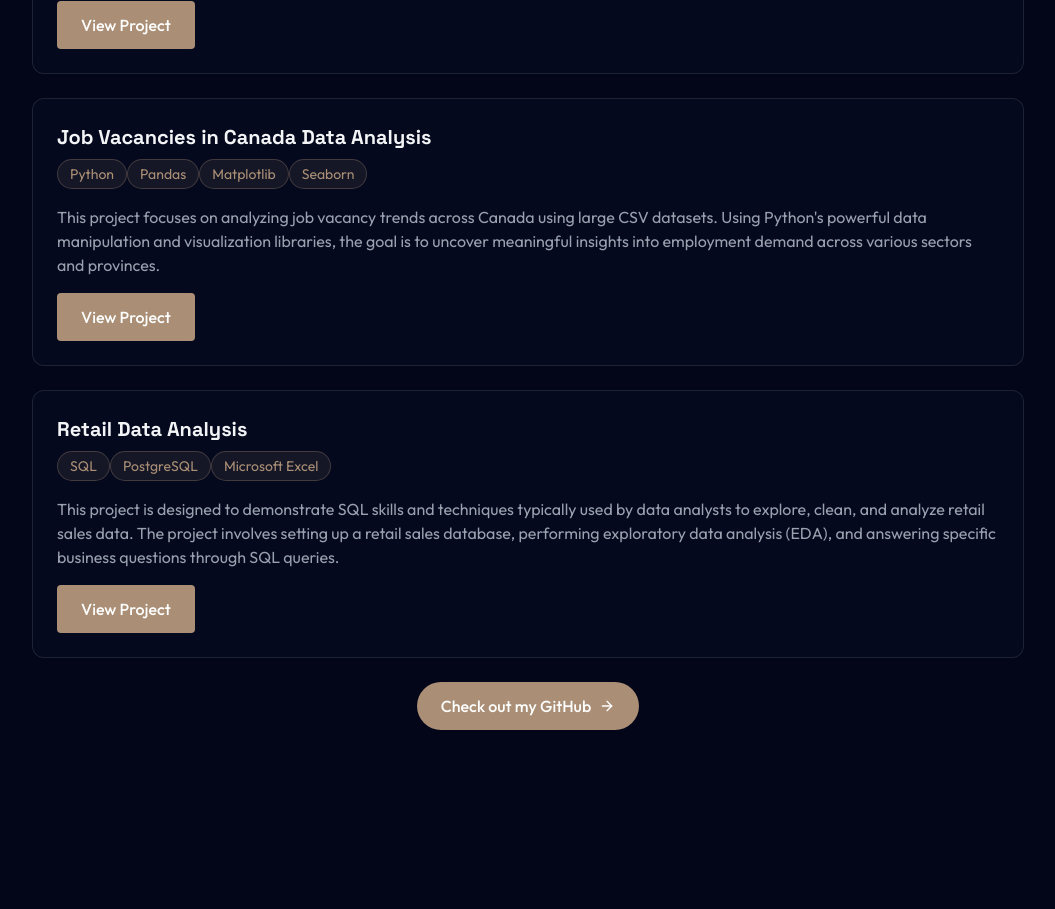
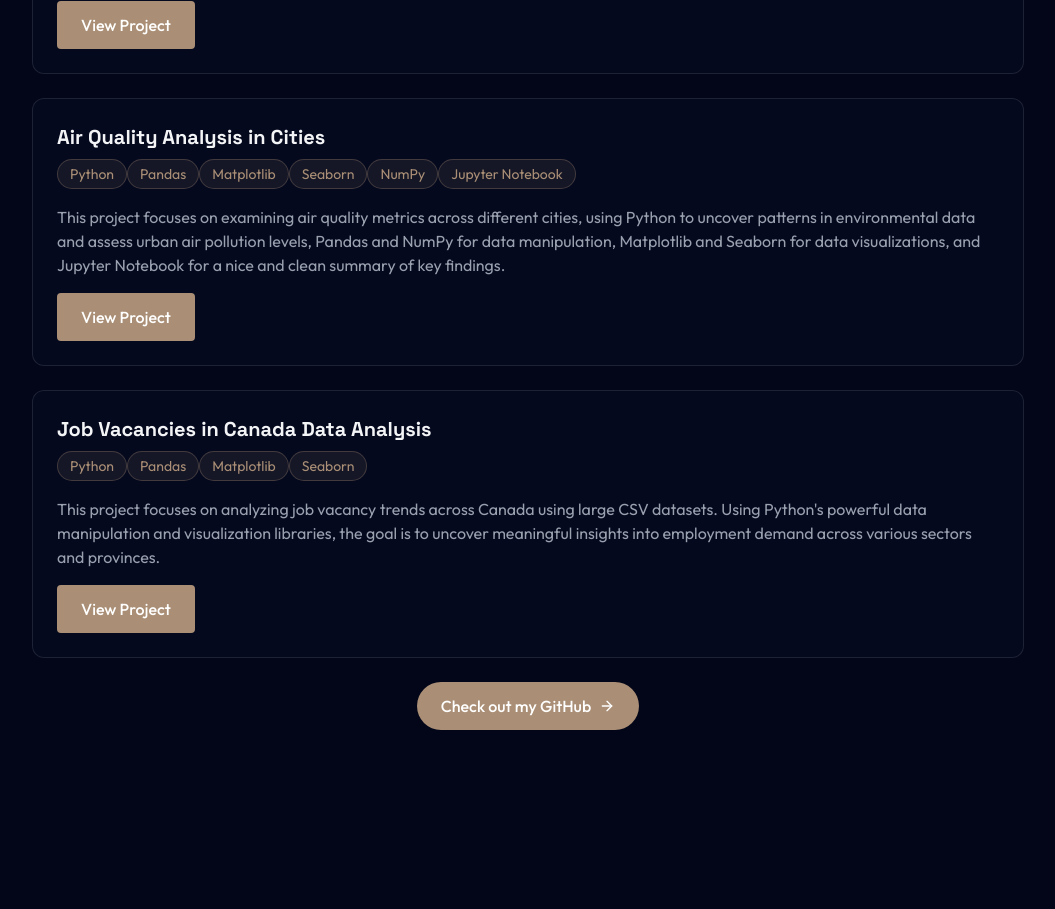
Before and after one commit to louisnguyenn/Louis-Personal-Portfolio, a React (Vite) app: page / in a window 1280 px wide. Shown: the part 3280-4189 px from the top of the page, without its empty margins (112-1167 px from the left). Built offline with nearby package versions, Linux system fonts and the light colour scheme.

Commit message:
project update

```diff
--- a/src/components/sections/Projects.jsx
+++ b/src/components/sections/Projects.jsx
@@ -58,6 +58,29 @@ export const Projects = () => {
 
           {/* project 3 */}
           <div className="bg-[#05091e] relative p-6 rounded-xl border border-white/10 hover:-translate-y-1 hover:border-[#AA8F76] hover:shadow-[0_2px_8px_rgba(59,130,246,0.1)] transition-all duration-300">
+            <h3 className="text-xl font-bold mb-2">Air Quality Analysis in Cities</h3>
+
+            <div className="flex flex-wrap grap-2 mb-4">
+              {["Python", "Pandas", "Matplotlib", "Seaborn", "NumPy", "Jupyter Notebook"].map((tech, key) => (
+                <span key={key} className="bg-[#AA8F76]/10 text-[#AA8F76] border border-[#AA8F76]/30 py-1 px-3 rounded-full text-sm hover:bg-blue-500/20 hover:shadow-[0_2px_8px_rgba(59,130,246,0.2)] transition duration-300">
+                  {tech}
+                </span>
+              ))}
+            </div>
+
+            <p className="text-gray-400 mt-4 mb-4">
+              This project focuses on examining air quality metrics across different cities, using Python to uncover patterns
+              in environmental data and assess urban air pollution levels, Pandas and NumPy for data manipulation, Matplotlib and Seaborn
+              for data visualizations, and Jupyter Notebook for a nice and clean summary of key findings.
+            </p>
+
+            <div className="flex justify-between items-center ">
+              <a href="https://github.com/louisnguyenn/Global_Air_Quality_Data_Analysis" target="_blank" className="bg-[#AA8F76] text-white py-3 px-6 rounded font-medium transition relative overflow-hidden hover:-translate-y-0.5 hover:shadow-[0_0_15px_rbga(59, 130, 246, 0.4)]">View Project</a>
+            </div>
+          </div>
+
+          {/* project 4 */}
+          <div className="bg-[#05091e] relative p-6 rounded-xl border border-white/10 hover:-translate-y-1 hover:border-[#AA8F76] hover:shadow-[0_2px_8px_rgba(59,130,246,0.1)] transition-all duration-300">
             <h3 className="text-xl font-bold mb-2">Job Vacancies in Canada Data Analysis</h3>
 
             <div className="flex flex-wrap grap-2 mb-4">
@@ -70,40 +93,17 @@ export const Projects = () => {
 
             <p className="text-gray-400 mt-4 mb-4">
               This project focuses on analyzing job vacancy trends across Canada using large CSV datasets.
-              Using Python's powerful data manipulation and visualization libraries, the goal is to uncover meaningful
-              insights into employment demand across various sectors and provinces.
+              Using Python's powerful data manipulation and visualization libraries,
+              the goal is to uncover meaningful insights into employment demand across various sectors and provinces.
             </p>
 
             <div className="flex justify-between items-center ">
-              <a href="https://github.com/louisnguyenn/Job-Vacancies-in-Canada-Data-Analysis" target="_blank" className="bg-[#AA8F76] text-white py-3 px-6 rounded font-medium transition relative overflow-hidden hover:-translate-y-0.5 hover:shadow-[0_0_15px_rbga(59, 130, 246, 0.4)]">View Project</a>
-            </div>
-          </div>
-
-          {/* project 4 */}
-          <div className="bg-[#05091e] relative p-6 rounded-xl border border-white/10 hover:-translate-y-1 hover:border-[#AA8F76] hover:shadow-[0_2px_8px_rgba(59,130,246,0.1)] transition-all duration-300">
-            <h3 className="text-xl font-bold mb-2">Retail Data Analysis</h3>
-
-            <div className="flex flex-wrap grap-2 mb-4">
-              {["SQL", "PostgreSQL", "Microsoft Excel"].map((tech, key) => (
-                <span key={key} className="bg-[#AA8F76]/10 text-[#AA8F76] border border-[#AA8F76]/30 py-1 px-3 rounded-full text-sm hover:bg-blue-500/20 hover:shadow-[0_2px_8px_rgba(59,130,246,0.2)] transition duration-300">
-                  {tech}
-                </span>
-              ))}
-            </div>
-
-            <p className="text-gray-400 mt-4 mb-4">
-              This project is designed to demonstrate SQL skills and techniques typically used by data analysts to explore,
-              clean, and analyze retail sales data. The project involves setting up a retail sales database, performing
-              exploratory data analysis (EDA), and answering specific business questions through SQL queries.
-            </p>
-
-            <div className="flex justify-between items-center ">
-              <a href="https://github.com/louisnguyenn/Retail_Data_Analysis" target="_blank" className="bg-[#AA8F76] text-white py-3 px-6 rounded font-medium transition relative overflow-hidden hover:-translate-y-0.5 hover:shadow-[0_0_15px_rbga(59, 130, 246, 0.4)]">View Project</a>
+              <a href="https://github.com/louisnguyenn/Job_Vacancies_Data_Analysis" target="_blank" className="bg-[#AA8F76] text-white py-3 px-6 rounded font-medium transition relative overflow-hidden hover:-translate-y-0.5 hover:shadow-[0_0_15px_rbga(59, 130, 246, 0.4)]">View Project</a>
             </div>
           </div>
 
           <div className="flex justify-center space-x-4">
-            <a href="https://github.com/louisnguyenn" target="_blank" className="bg-[#AA8F76] text-white py-3 px-6 rounded-full font-medium transition relative overflow-hidden hover:-translate-y-0.5 hover:shadow-[0_0_15px_rbga(59, 130, 246, 0.4)] flex gap-2 items-center">Check out my GitHub <ArrowRight size={16}/></a>
+            <a href="https://github.com/louisnguyenn" target="_blank" className="bg-[#AA8F76] text-white py-3 px-6 rounded-full font-medium transition relative overflow-hidden hover:-translate-y-0.5 hover:shadow-[0_0_15px_rbga(59, 130, 246, 0.4)] flex gap-2 items-center">Check out my GitHub <ArrowRight size={16} /></a>
           </div>
         </div>
       </div>
```
